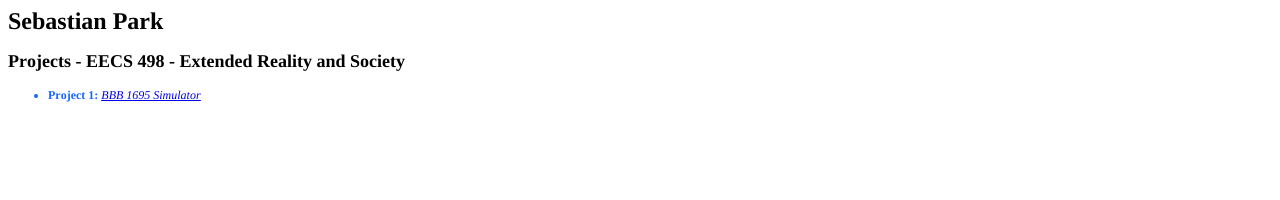
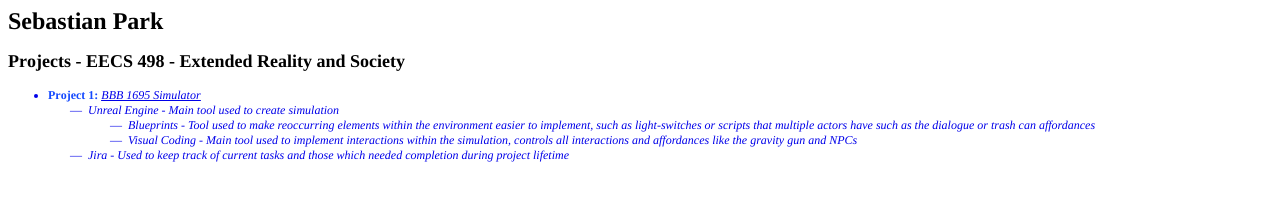
Before and after one commit to SebasJPark/SebasJPark.github.io, a plain HTML site: page index.html in a window 1280 px wide. Drawn offline with Linux system fonts and the light colour scheme.

Commit message:
Update index.html

```diff
--- a/index.html
+++ b/index.html
@@ -7,12 +7,14 @@
   <meta name="Generator" content="Cocoa HTML Writer">
   <meta name="CocoaVersion" content="2487.3">
   <style type="text/css">
-    li.li3 {margin: 0.0px 0.0px 0.0px 0.0px; font: 12.0px Times; color: #1866ff; -webkit-text-stroke: #1866ff}
+    li.li3 {margin: 0.0px 0.0px 0.0px 0.0px; font: 12.0px Times; color: #0000e9; -webkit-text-stroke: #1449ff}
+    li.li4 {margin: 0.0px 0.0px 0.0px 0.0px; font: 12.0px Times; color: #0000e9}
     span.s1 {font-kerning: none}
-    span.s2 {-webkit-text-stroke: 0px #000000}
-    span.s3 {font-kerning: none; -webkit-text-stroke: 0px #000000}
-    span.s4 {text-decoration: underline ; font-kerning: none; -webkit-text-stroke: 0px #1866ff}
+    span.s2 {color: #1449ff; -webkit-text-stroke: 0px #000000}
+    span.s3 {font-kerning: none; color: #1449ff; -webkit-text-stroke: 0px #000000}
+    span.s4 {text-decoration: underline ; font-kerning: none; color: #0000e9; -webkit-text-stroke: 0px #1449ff}
     ul.ul1 {list-style-type: disc}
+    ul.ul2 {list-style-type: '—  '}
   </style>
 </head>
 <body>
@@ -20,6 +22,14 @@
 <h2 style="margin: 0.0px 0.0px 14.9px 0.0px; font: 18.0px Times; -webkit-text-stroke: #000000"><span class="s1"><b>Projects - EECS 498 - Extended Reality and Society</b></span></h2>
 <ul class="ul1">
   <li class="li3"><span class="s2"><b></b></span><span class="s3"><b>Project 1:</b> <a href="https://www.youtube.com/watch?v=lmTHacTgRF8"><span class="s4"><i>BBB 1695 Simulator</i></span></a></span></li>
+  <ul class="ul2">
+    <li class="li4"><i>Unreal Engine - Main tool used to create simulation</i></li>
+    <ul class="ul2">
+      <li class="li4"><i>Blueprints - Tool used to make reoccurring elements within the environment easier to implement, such as light-switches or scripts that multiple actors have such as the dialogue or trash can affordances</i></li>
+      <li class="li4"><i>Visual Coding - Main tool used to implement interactions within the simulation, controls all interactions and affordances like the gravity gun and NPCs<span class="Apple-converted-space"> </span></i></li>
+    </ul>
+    <li class="li4"><i>Jira - Used to keep track of current tasks and those which needed completion during project lifetime</i></li>
+  </ul>
 </ul>
 </body>
 </html>
```
